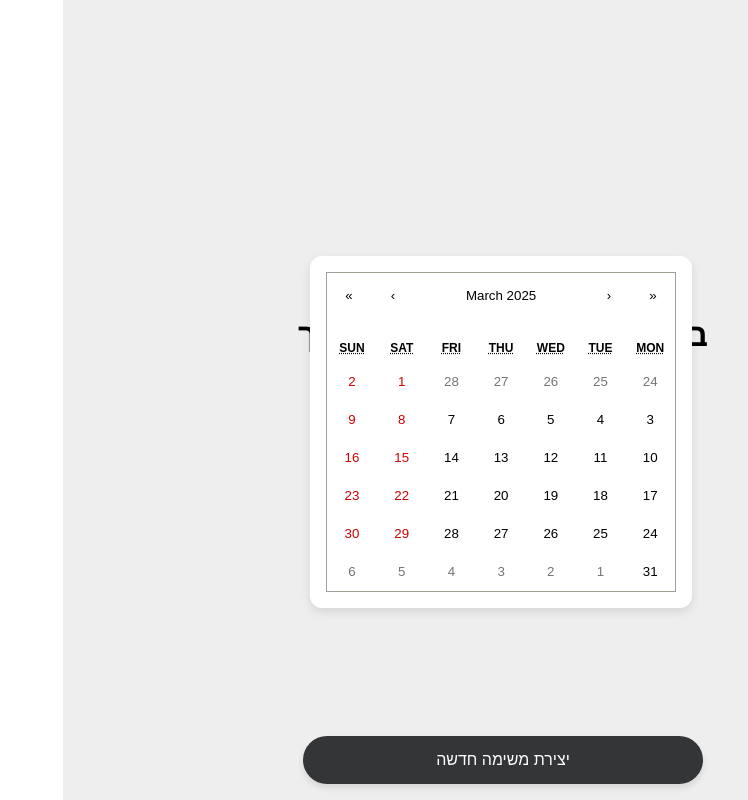
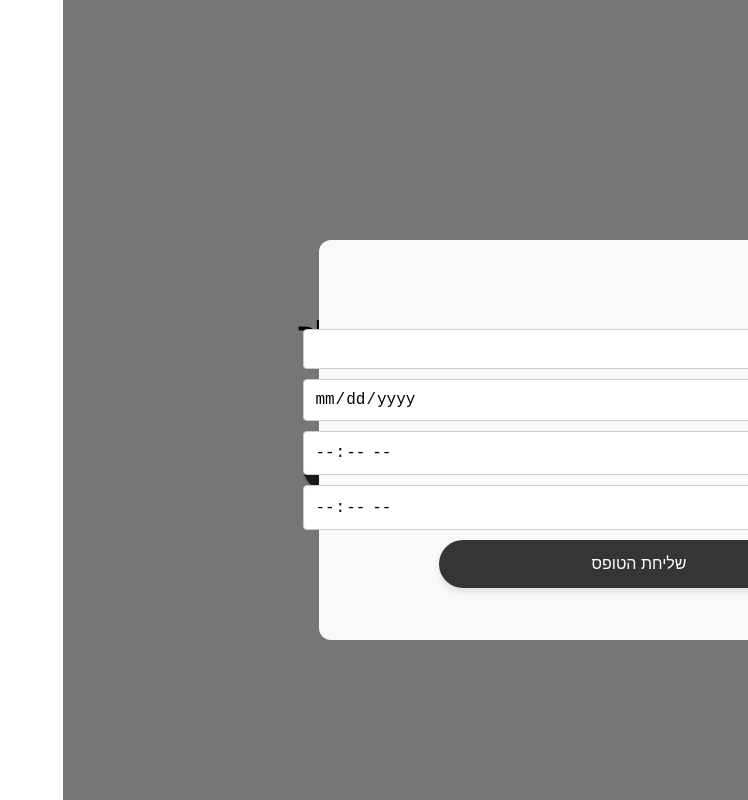
Before and after one commit to TamarLaufer/todo, a React (Create React App) app: page / in a window 1280 px wide. Both pictures are taken after a click on the button "יצירת משימה חדשה". Shown: the whole page, without its empty margins (532-1280 px from the left). Built offline with nearby package versions, Linux system fonts and the light colour scheme.

Commit message:
add modal with button

```diff
--- a/src/components/AddTask.tsx
+++ b/src/components/AddTask.tsx
@@ -1,6 +1,15 @@
-import { useState } from "react";
+import { Fragment, useState } from "react";
+import { useForm } from "react-hook-form";
 import { useTranslation } from "react-i18next";
-import { ButtonStyle } from "src/styled-components/styled-components";
+import { useDispatch, useSelector } from "react-redux";
+import { RootReducer } from "src/state/store";
+import { addTask, TaskType } from "src/state/tasks/taskSlice";
+import {
+    ButtonStyle,
+    ContainerButtonStyle,
+    InputStyle,
+} from "src/styled-components/styled-components";
+import Modal from "./Modal";
 
 type AddTaskType = {
     displayCalendarFunc: () => void;
@@ -8,30 +17,59 @@ type AddTaskType = {
 
 const AddTask = ({ displayCalendarFunc }: AddTaskType) => {
     const { t } = useTranslation();
-  const [addTaskLocal, setAddTaskLocal] = useState({
-    id: "1",
-    title: "Clean",
-    date: "14/02/25",
-    startTime: "05:00",
-    endTime: "06:00",
-    icon: "",
-    status: "completed",
-    category: "cleaning",
-    description: "",
-    reminder: "",
-    priority: "low",
-    participants: [""],
-  });
+    const dispatch = useDispatch();
+    const { register, handleSubmit, reset } = useForm<TaskType>();
+    const [openModal, setOpenModal] = useState(false);
+    const tasks = useSelector((state: RootReducer) => state.task.tasks);
 
-  const handleClickButton = () => {
+    const onSubmit = (data: TaskType) => {
+        dispatch(
+            addTask({ ...data, id: String(Date.now()), status: "pending" })
+        );
+        reset();
         displayCalendarFunc();
-    setAddTaskLocal({});
+    };
+
+    const onCloseModal = () => {
+        setOpenModal(false);
     };
 
     return (
-    <ButtonStyle onClick={handleClickButton}>
+        <Fragment>
+            <ButtonStyle onClick={() => setOpenModal((prev) => !prev)}>
                 {t("create new task")}
             </ButtonStyle>
+            {openModal && (
+                <Modal onClose={onCloseModal}>
+                    <form onSubmit={handleSubmit(onSubmit)}>
+                        <InputStyle
+                            {...register("title", { required: true })}
+                            placeholder="שם המשימה"
+                        />
+                        <InputStyle
+                            {...register("date", { required: true })}
+                            type="date"
+                            placeholder="תאריך"
+                        />
+                        <InputStyle
+                            {...register("startTime", { required: true })}
+                            type="time"
+                            placeholder="שעת התחלה"
+                        />
+                        <InputStyle
+                            {...register("endTime", { required: true })}
+                            type="time"
+                            placeholder="שעת סיום"
+                        />
+                        <ContainerButtonStyle>
+                            <ButtonStyle type="submit">
+                                {t("send form")}
+                            </ButtonStyle>
+                        </ContainerButtonStyle>
+                    </form>
+                </Modal>
+            )}
+        </Fragment>
     );
 };
 
--- /dev/null
+++ b/src/components/Modal.tsx
@@ -0,0 +1,29 @@
+import {
+    ContentModalStyle,
+    ModalContainerStyle,
+    Overlay,
+    XButtonStyle,
+} from "src/styled-components/styled-components";
+import { IoClose } from "react-icons/io5";
+
+type ModalPropsType = {
+    children: React.ReactNode;
+    onClose: () => void;
+};
+
+const Modal = ({ children, onClose }: ModalPropsType) => {
+    return (
+        <>
+            <Overlay onClick={onClose} />
+
+            <ModalContainerStyle>
+                <XButtonStyle onClick={onClose}>
+                    <IoClose size={22} />
+                </XButtonStyle>
+                <ContentModalStyle>{children}</ContentModalStyle>
+            </ModalContainerStyle>
+        </>
+    );
+};
+
+export default Modal;
--- a/src/i18n/en.json
+++ b/src/i18n/en.json
@@ -7,5 +7,6 @@
   "work": "Work",
   "create new task": "Create new task",
   "welcome to your tasks": "Welcome to your tasks",
-  "add tasks or view existing ones": "Add tasks or view existing ones"
+  "add tasks or view existing ones": "Add tasks or view existing ones",
+  "send form": "Send form"
 }
--- a/src/i18n/he.json
+++ b/src/i18n/he.json
@@ -7,5 +7,6 @@
   "work": "עבודה",
   "create new task": "יצירת משימה חדשה",
   "welcome to your tasks": "ברוכים הבאים למשימות שלך",
-  "add tasks or view existing ones": "הוסיפו משימות חדשות, או צפו במשימות קיימות"
+  "add tasks or view existing ones": "הוסיפו משימות חדשות, או צפו במשימות קיימות",
+  "send form" : "שליחת הטופס"
 }
--- a/src/screens/Home.tsx
+++ b/src/screens/Home.tsx
@@ -11,6 +11,8 @@ import {
     ContentStyle,
 } from "src/styled-components/styled-components";
 import "react-calendar/dist/Calendar.css";
+import { useSelector } from "react-redux";
+import { RootReducer } from "src/state/store";
 
 type ValuePiece = Date | null;
 type Value = ValuePiece | [ValuePiece, ValuePiece];
@@ -31,7 +33,7 @@ const Home: React.FC = (): JSX.Element => {
                 <ContentContainerStyle>
                     <h1>{t("welcome to your tasks")}</h1>
                     <p>{t("add tasks or view existing ones")}</p>
-          {displayCalendar && (
+                    {/* {displayCalendar && (
             <CalendarWrapperStyle>
               <Calendar
                 activeStartDate={new Date(2025, 1, 31)}
@@ -39,11 +41,13 @@ const Home: React.FC = (): JSX.Element => {
                 value={value}
               />
             </CalendarWrapperStyle>
-          )}
-        </ContentContainerStyle>
+          )} */}
+
+                    <></>
                     <AddTaskContainerStyle>
                         <AddTask displayCalendarFunc={displayCalendarFunc} />
                     </AddTaskContainerStyle>
+                </ContentContainerStyle>
             </ContentStyle>
         </ContainerStyle>
     );
--- a/src/state/tasks/taskSlice.ts
+++ b/src/state/tasks/taskSlice.ts
@@ -42,7 +42,11 @@ const taskSlice = createSlice({
     deleteTask: (state, action: PayloadAction<TaskType>) => {
       state.tasks = state.tasks.filter((task) => task.id !== action.payload.id);
     },
+    resetTasks: (state)=>{
+      state.tasks = [];
+    }
   },
 });
 
+export const { addTask, updateTask, deleteTask, resetTasks } = taskSlice.actions;
 export default taskSlice.reducer;
--- a/src/styled-components/styled-components.tsx
+++ b/src/styled-components/styled-components.tsx
@@ -41,7 +41,6 @@ export const ContainerTextStyle = styled.div`
     display: flex;
     flex-direction: column;
     margin: 5%;
-  // background: rgb(255, 205, 240);
 `;
 
 export const TextStyle = styled.div`
@@ -61,7 +60,8 @@ export const TextHeaderStyle = styled.h3`
 
 export const ContainerButtonStyle = styled.div`
     display: flex;
-  background-color: rgb(112, 179, 213);
+    align-items: center;
+    justify-content: center;
 `;
 
 export const ButtonStyle = styled.button`
@@ -121,7 +121,6 @@ export const ShutterContainerStyle = styled.div`
     padding: 2px;
     right: 49%;
     top: 4%;
-  // background: rgb(138, 71, 71);
     overflow: visible;
 `;
 
@@ -188,3 +187,58 @@ export const CalendarWrapperStyle = styled.div`
     z-index: 100;
     width: 350px;
 `;
+
+export const ModalContainerStyle = styled.div`
+    display: flex;
+    position: fixed;
+    bottom: 20%;
+    left: 20%;
+    width: 50%;
+    height: 50%;
+    align-items: space-between;
+    justify-content: center;
+    background: rgb(248, 249, 250);
+    border-radius: 12px;
+    z-index: 1000;
+    flex-direction: column;
+`;
+
+export const InputStyle = styled.input`
+    width: 100%;
+    padding: 10px;
+    margin-bottom: 10px;
+    border: 1px solid #ccc;
+    border-radius: 4px;
+    font-size: 16px;
+
+    &::placeholder {
+        color: #aaa;
+    }
+`;
+
+export const Overlay = styled.div`
+    position: fixed;
+    top: 0;
+    left: 0;
+    width: 100%;
+    height: 100%;
+    background: rgba(0, 0, 0, 0.5);
+    z-index: 999;
+`;
+
+export const XButtonStyle = styled.button`
+    display: flex;
+    flex-direction: row;
+    align-self: flex-start;
+    border: none;
+    cursor: pointer;
+    margin-bottom: 2%;
+    background: none;
+`;
+
+export const ContentModalStyle = styled.div`
+    display: flex;
+    align-items: center;
+    justify-content: center;
+    padding: 1%;
+`;
```
Also changed, not shown: 1 other file (tests, documents, lock files or other folders). Lines whose indentation alone changed are shown as unchanged.
